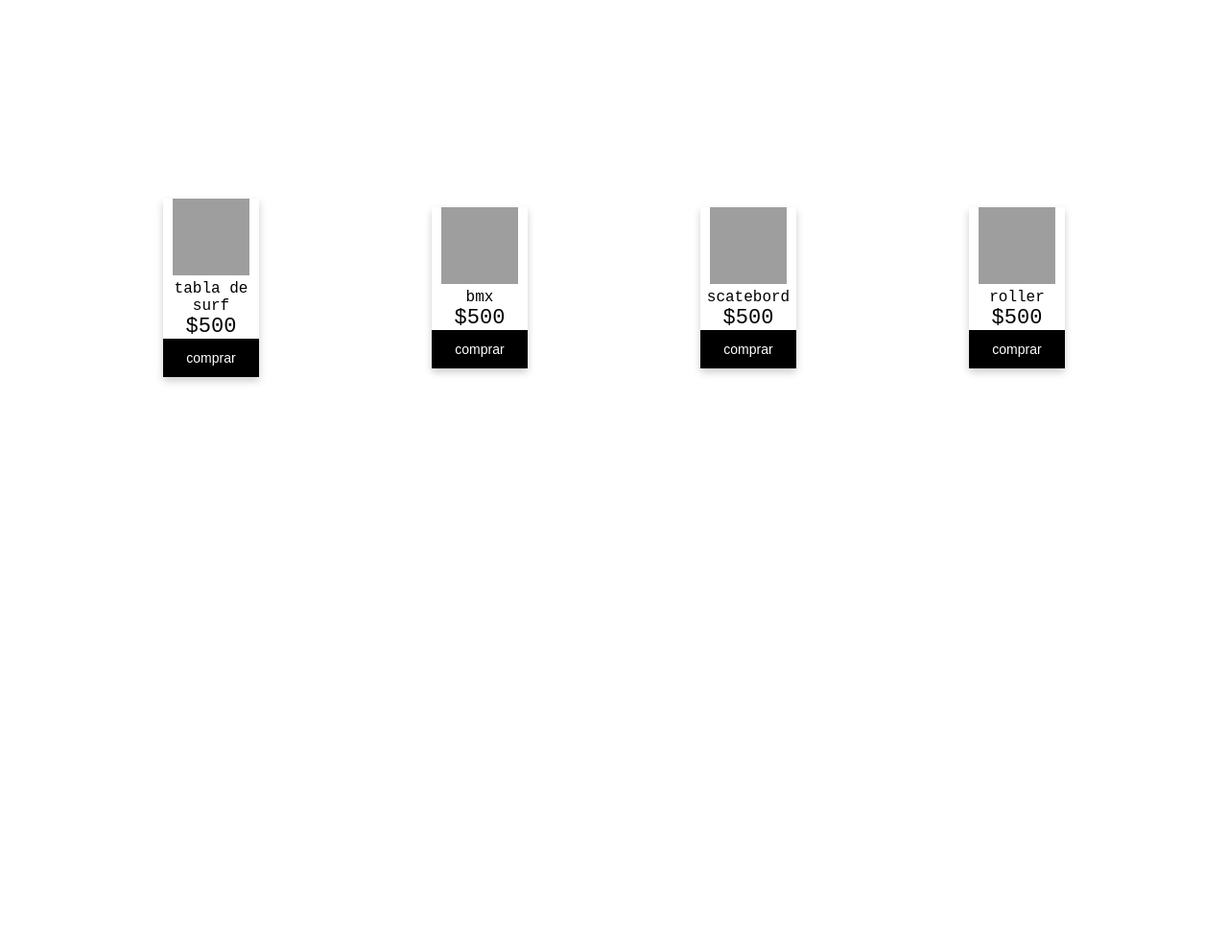
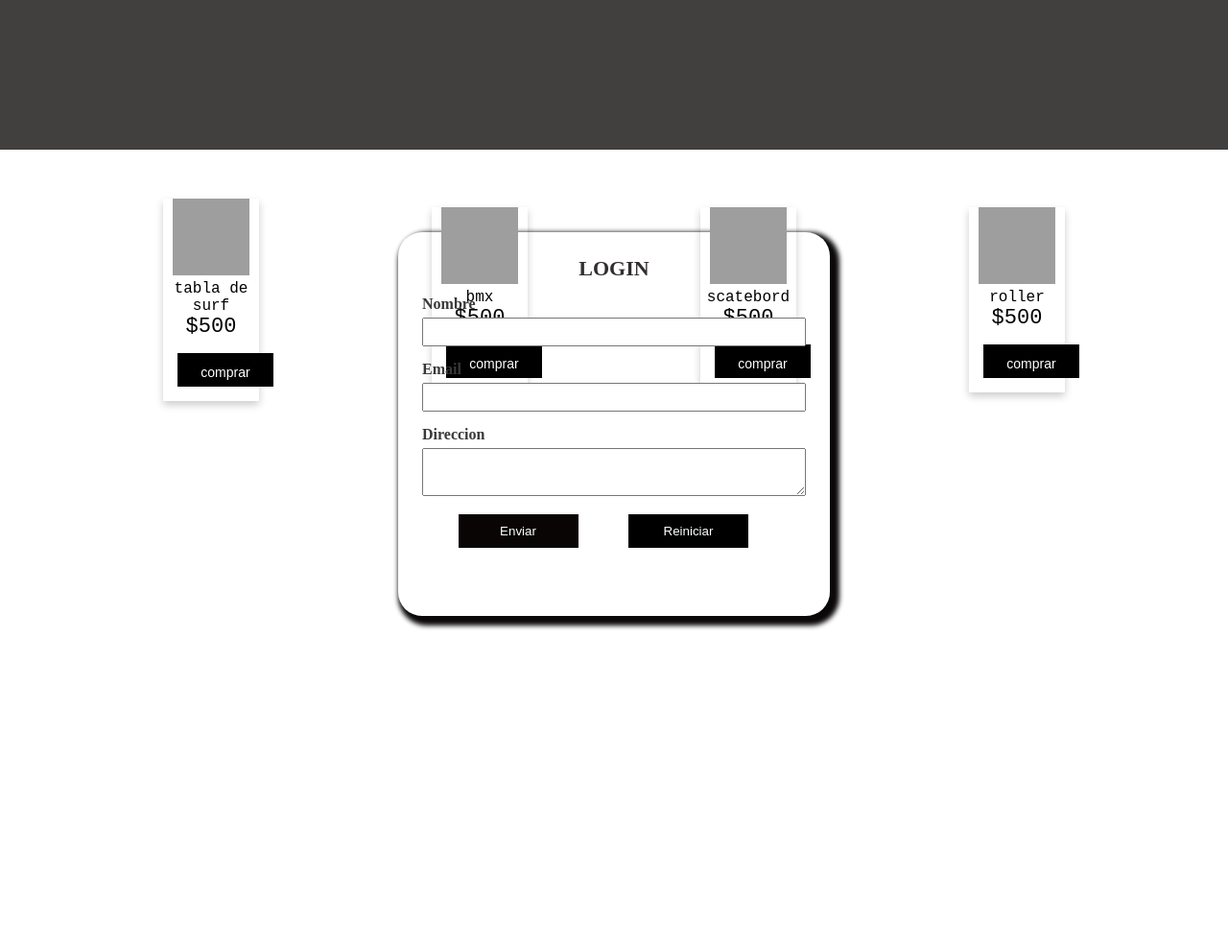
Before and after one commit to tablada84/simulador, a plain HTML site: page index.html in a window 1280 px wide. Shown: the part 301-1287 px from the top of the page at 96% size. Drawn offline with Linux system fonts and the light colour scheme; grey boxes are pictures that could not be loaded.

Commit message:
localstorage

```diff
--- a/carri.js
+++ b/carri.js
@@ -71,10 +71,20 @@ const eliminarProducto = ()=>{
         return carritoId !== foundId;
     })
     carritoCounter()
+    saveLocal
     pintarCcarrito()
 }
 
 const carritoCounter =()=>{
     cantidadCarrito.style.display = "block";
-    cantidadCarrito.innerText=carrito.length;
+
+    const carritoLength=carrito.length;
+
+    localStorage.setItem("carritoLength", JSON.stringify(carritoLength))
+
+    cantidadCarrito.innerText=JSON.parse(localStorage.getItem("carritoLength"))
+
+
 }
+
+carritoCounter()
--- a/index.html
+++ b/index.html
@@ -24,7 +24,37 @@
 
 </div>
 </div>
+<br>
+<br>
+<section>
+      <form id="form">
+      <h1>LOGIN</h1>
+      <div>
+        <label for="name">Nombre</label><br>
+        <input type="text" name="name" id="name">
+      </div>
+      <div>
+        <label for="email">Email</label> <br>
+        <input type="email" name="email" id="email">
+      </div>
+      <div>
+        <label for="direccion">Direccion</label> <br>
+        <textarea name="direccion" id="direccion"></textarea>
+      </div>
+      <div id="button-row">
 
+      <div class="button">
+        <button type="submit" id="send">Enviar</button>
+      </div>
+      <div class="button">
+        <button id="reset">Reiniciar</button>
+      </div>
+      <div>
+
+      </div>
+    </form>
+  </section>
+</section>
 
 
 
@@ -33,5 +63,6 @@
     <script src="./prueba.js"></script>
     <script src="./main.js"></script>
     <script src="./carri.js"></script>
+    <script src="./login.js"></script>
 </body>
 </html>
--- /dev/null
+++ b/login.js
@@ -0,0 +1,42 @@
+
+let sendBtn = document.getElementById("send");
+let resetBtn = document.getElementById("reset");
+let form = document.getElementById("form")
+
+form.addEventListener("submit", (e) => {
+    e.preventDefault()
+
+})
+
+
+
+
+resetBtn.addEventListener("click", (e) => {
+    let name = document.getElementById("name");
+    let email = document.getElementById("email");
+    let direccion = document.getElementById("direccion");
+
+    // Set Value
+    name.value = ''
+    email.value = ''
+    direccion.value = ''
+
+})
+
+sendBtn.addEventListener("click", (e) => {
+    let name = document.getElementById("name");
+    let email = document.getElementById("email");
+    let direccion = document.getElementById("direccion");
+
+    name = name.value;
+
+    localStorage.setItem('name', name);
+
+
+    email = email.value;
+    localStorage.setItem('email', email);
+
+
+    direccion = direccion.value
+    localStorage.setItem('direccion', direccion);
+})
--- a/main.js
+++ b/main.js
@@ -35,7 +35,7 @@ cantidad:1,
 },
 ]
 
-let carrito = []
+let carrito = JSON.parse(localStorage.getItem("carrito")) ||[]
 
 productos.forEach((product)=>{
     let content = document.createElement("div")
@@ -72,8 +72,18 @@ if(repetir){
         img:product.img,
         cantidad:product.cantidad,
     })
+
+    console.log(carrito)
+    console.log(carrito.length)
+    carritoCounter();
+    saveLocal()
 }
-    console.log(carrito)
-    carritoCounter();
 })
 })
+
+const saveLocal=()=>{
+
+localStorage.setItem("carrito", JSON.stringify(carrito))
+}
+
+JSON.parse(localStorage.getItem("carrito"))
--- a/style.css
+++ b/style.css
@@ -238,7 +238,7 @@ body {
 .banner {
     height: 50vh;
     width: 100%;
-    background-image: url(./img/alex-perez-LlwHorAMpFo-unsplash.jpg);
+   background-color: rgb(66, 63, 63);
     background-size: cover;
     background-position: center;
 }
@@ -273,3 +273,66 @@ body {
   position: absolute;
   display: none;
 }
+
+form {
+  background: rgba(255, 255, 255, 0.2);
+  width: 450px;
+  border-radius: 25px;
+  height: 400px;
+  padding: 25px;
+  box-sizing: border-box;
+  margin: 50px auto 50px;
+  box-shadow: 5px 5px 5px 5px rgb(10, 8, 8);
+}
+
+form h1 {
+  color: rgb(50, 46, 46);
+  text-align: center;
+  font-size: 22px;
+}
+
+label {
+  color: rgb(58, 56, 56);
+  font-weight: bold;
+  padding-bottom: 5px;
+  padding-top: 15px;
+  display: inline-block;
+}
+input,
+textarea {
+  box-sizing: border-box;
+  width: 400px;
+  height: 30px;
+  padding: 10px;
+  outline: none;
+  resize: 50px;
+}
+
+textarea {
+  height: 50px;
+}
+
+#button-row {
+  display: flex;
+  justify-content: space-evenly;
+}
+
+button {
+  flex-grow: 1;
+  width: 125px;
+  margin: 15px;
+  border: none;
+  outline: none;
+
+  height: 35px;
+  cursor: pointer;
+  color: rgb(251, 255, 255);
+}
+
+button#send {
+  background: rgb(9, 5, 5);
+}
+
+button#reset {
+  background: black;
+}
```
